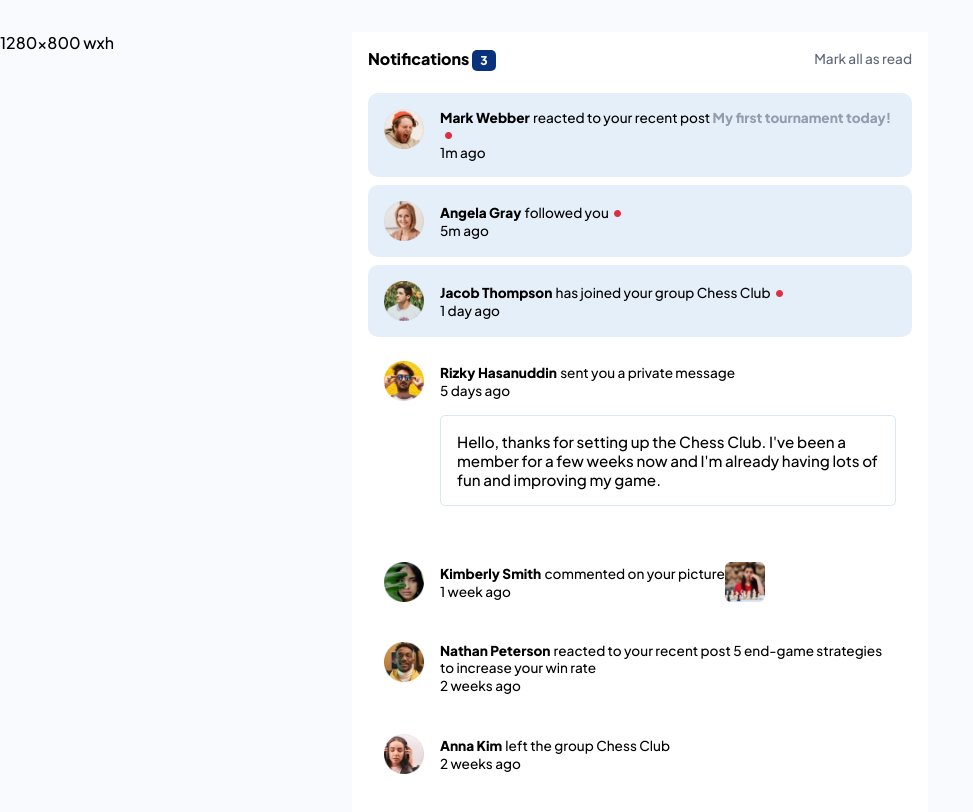
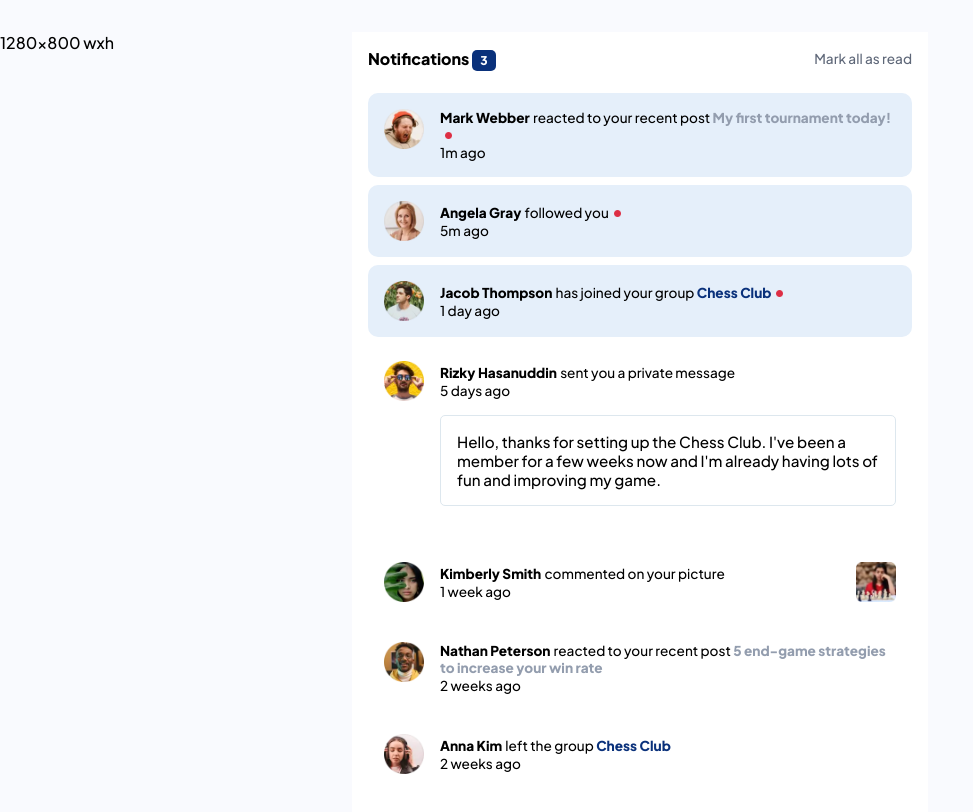
Before and after one commit to aljager1983/notifications-page, a plain HTML site: page index.html in a window 1280 px wide. Shown: the whole page, without its empty margins (0-973 px from the left). Drawn offline with Linux system fonts and the light colour scheme.

Commit message:
9-updating css

```diff
--- a/index.html
+++ b/index.html
@@ -41,7 +41,7 @@
 <section id="post5" class="unread">
   <img src="assets/images/avatar-jacob-thompson.webp" alt="image of Jacob Thompson">
   <div class="main-content">
-      <div class="content-post"><h2>Jacob Thompson</h2> has joined your group <span id="event">Chess Club</span><img src="assets/favicon_io/favicon-16x16.png" alt="image of red dot" class="dotUnread"id="dot1"></div>
+      <div class="content-post"><h2>Jacob Thompson</h2> has joined your group <span class="event">Chess Club</span><img src="assets/favicon_io/favicon-16x16.png" alt="image of red dot" class="dotUnread"id="dot1"></div>
       <p class="time">1 day ago</p>
   </div>
 </section>
@@ -63,19 +63,19 @@
     <div class="content-post"> <h2>Kimberly Smith</h2> commented on your picture</div>
     <p class="time">1 week ago</p>
   </div>
-  <img src="assets/images/image-chess.webp" alt="picture of girl playing chess">
+  <img src="assets/images/image-chess.webp" alt="picture of girl playing chess" id="chessGirl">
 </section>
 <section id="post2" class="read">
   <img src="assets/images/avatar-nathan-peterson.webp" alt="image of Nathan Peterson">
   <div class="main-content">
-    <div class="content-post"><h2>Nathan Peterson</h2> reacted to your recent post <span id="event2">5 end-game strategies to increase your win rate</span></div>
+    <div class="content-post"><h2>Nathan Peterson</h2> reacted to your recent post <span class="game">5 end-game strategies to increase your win rate</span></div>
   <p class="time">2 weeks ago</p>
 </div>
 </section>
 <section id="post1" class="read">
   <img src="assets/images/avatar-anna-kim.webp" alt="image of Anna Kim">
   <div class="main-content">
-    <div class="content-post"><h2>Anna Kim</h2> left the group <span id="event3">Chess Club</span></div>
+    <div class="content-post"><h2>Anna Kim</h2> left the group <span class="event">Chess Club</span></div>
   <p class="time">2 weeks ago</p>
 </div>
 </section>
--- a/style.css
+++ b/style.css
@@ -72,9 +72,6 @@ section {
 
 }
 
-section:hover {
-    cursor: pointer;
-}
 .unread {
     background-color: var(--Lightgrayishblue_1);
 }
@@ -94,6 +91,9 @@ h2 {
     float: left;
 }
 
+h2:hover {
+    color:var(--Blue)
+}
 .content-post {
     display: inline-block;
     padding: 0 0 0 1rem;
@@ -114,6 +114,10 @@ p, .content-p {
 
 .event {
     font-weight: 700;
+    color: var(--Blue);
+}
+.event:hover {
+    cursor: pointer;
 }
 
 .game {
@@ -142,8 +146,16 @@ p, .content-p {
 
 #message:hover {
     background-color: #E5EFF9;
+    cursor: pointer;
 }
 
+#chessGirl {
+    margin-left: auto;
+}
+
+img:hover {
+    cursor: pointer;
+}
 @media screen and (min-width: 376px) {
     body {
         background-color: #F9FAFE;
```
